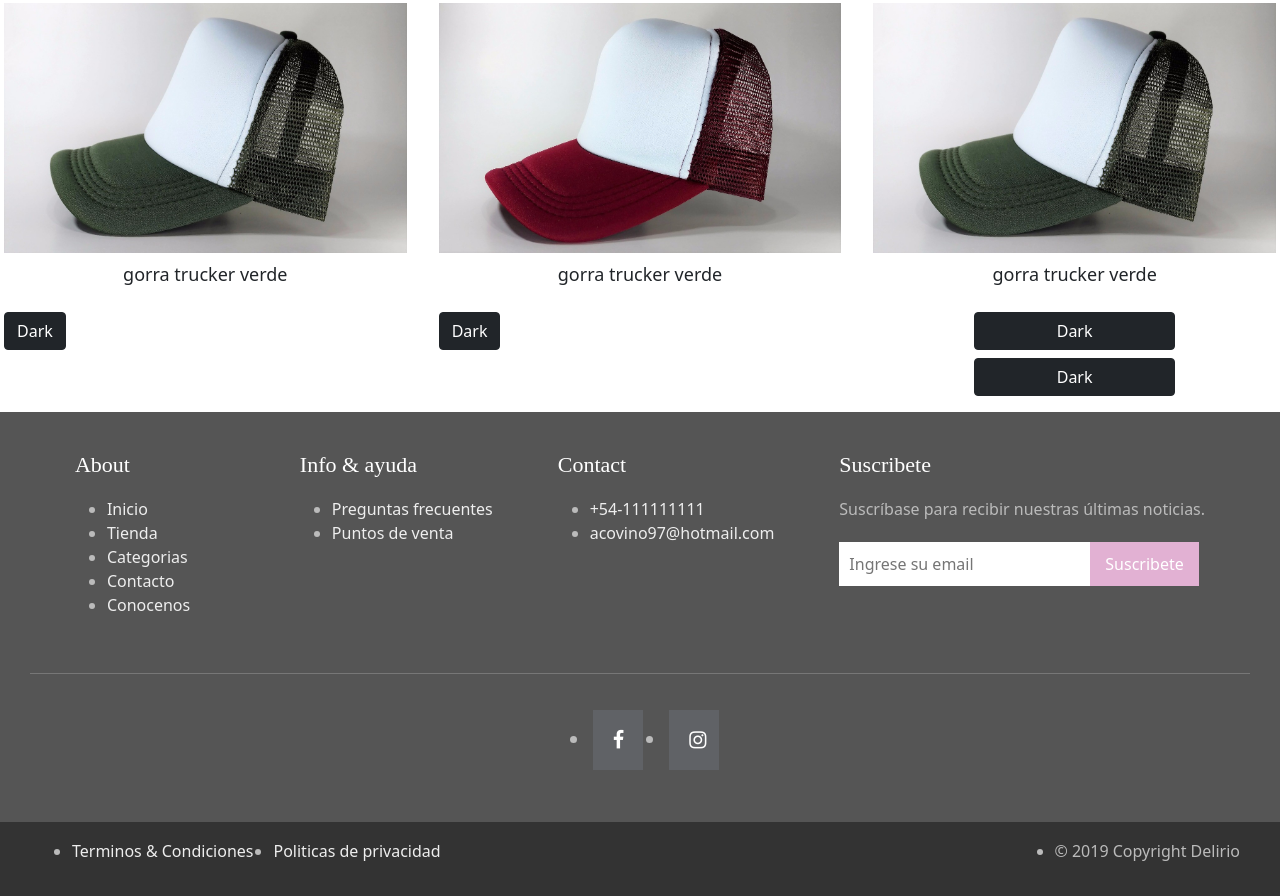
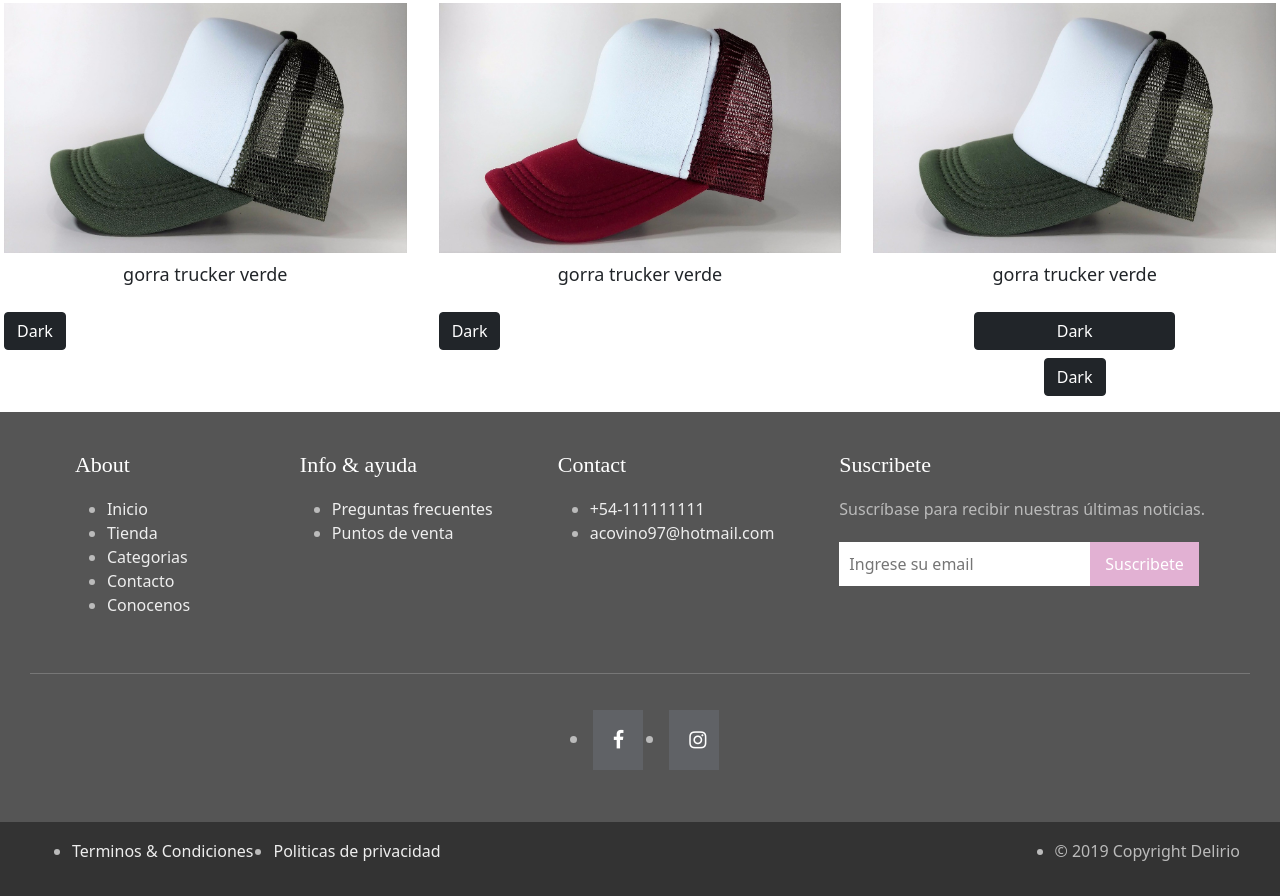
Before and after one commit to Adolfo1997/IdeaCovino, a website: page index.html in a window 1280 px wide. Shown: the part 1465-2361 px from the top of the page. Drawn offline with nearby package versions, Linux system fonts and the light colour scheme.

Commit message:
nueva carga

```diff
--- a/index.html
+++ b/index.html
@@ -114,8 +114,8 @@
                 <p class="centrar">gorra trucker verde</p>
                 <div class="d-grid gap-2 col-6 mx-auto">
                     <button type="button" class="btn btn-dark">Dark</button>
-                    <button type="button" class="btn btn-dark">Dark</button>
-                  </div>
+                   <a href=""><button type="button" class="btn btn-dark">Dark</button></a>
+                </div>
             </div>
         </div>
         <!-- FIN productos -->
--- a/sass/_tarjetas.scss
+++ b/sass/_tarjetas.scss
@@ -17,3 +17,6 @@
     font-size: 18px;
 
 }
+main a{
+    text-align: center;
+}
```
Also changed, not shown: css/estilosCSS.css.
